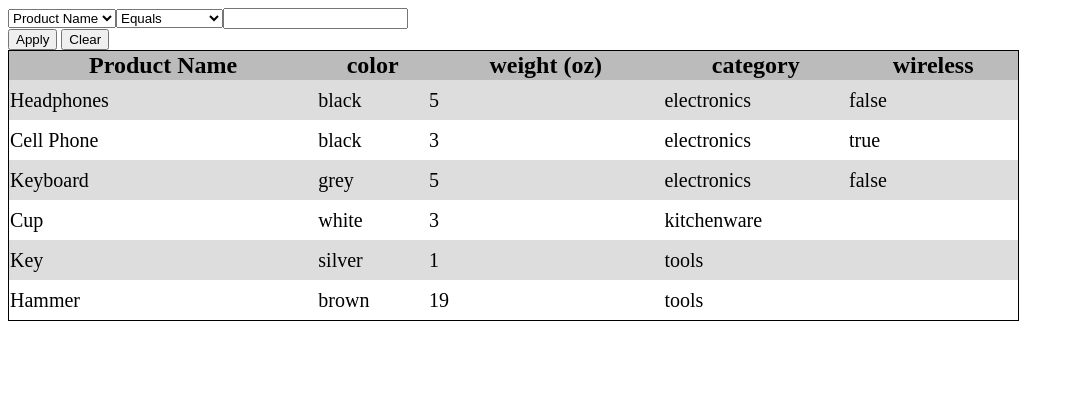
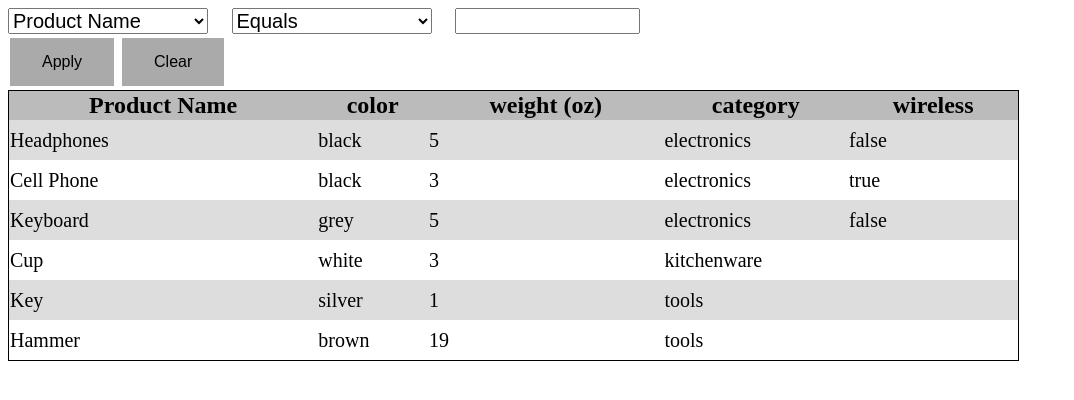
Before and after one commit to sbatson5/products-filtering, a plain HTML site: page index.html in a window 1280 px wide. Shown: the whole page, without its empty margins (0-1074 px from the left). Drawn offline with Linux system fonts and the light colour scheme.

Commit message:
more styles and comments

```diff
--- a/script.js
+++ b/script.js
@@ -6,8 +6,13 @@ const TYPE_OPERATORS = {
   enumerated: ['equals', 'any', 'none', 'in']
 };
 
+// this becomes the one stateful piece in this code (aside from the store)
+// this is only used because not all products have every field
+// but I wanted the table rows to span the full width
+// this could also be solved by _not_ using a table
 let numberOfColumns;
 
+// our initial setup, automatically invoked
 (function() {
   createTableHeader();
   populateTable();
@@ -32,12 +37,14 @@ let numberOfColumns;
   });
 })();
 
+// create the additional inputs based on the first selection
 function createSecondaryInputs(type, values) {
   createOperatorDropdown(type);
   createValueInput(type, values);
   observeOperator();
 }
 
+// Dynamically create the table headers based on the provided categories
 function createTableHeader() {
   let propertyNames = datastore.getProperties().map((property) => {
     return property.name;
@@ -106,7 +113,7 @@ function createPropertySelect() {
 }
 
 function filterProducts() {
-  clearTable();
+  clearTable(false);
   let properties = datastore.getProperties();
   let selectedIndex = getSelectedField();
 
@@ -122,19 +129,23 @@ function getSelectedField() {
   return document.querySelector('#property-name').value;
 }
 
-function clearTable() {
+// resets the table and clears the last input
+function clearTable(shouldClearInput = true) {
   let productRows = document.querySelectorAll('.product-item');
   productRows.forEach((row) => row.remove());
+  if (shouldClearInput) {
+    document.querySelector('#value-input').value = '';
+  }
 }
 
 function createOperatorDropdown(type) {
-  let existingOperator = document.querySelector('#operator-dropdown');
-  if (existingOperator) {
-    existingOperator.remove();
-  }
+  _deleteExistingElement('#operator-dropdown');
   let newOperatorSelect = document.createElement('select');
   newOperatorSelect.id = 'operator-dropdown';
+
   let operatorList = datastore.getOperators();
+
+  // we use the defined const above to figure out which operators we want
   TYPE_OPERATORS[type].forEach((operator) => {
     let { text } = operatorList.find((operatorItem) => operatorItem.id === operator);
     _createOption(newOperatorSelect, operator, text);
@@ -143,10 +154,7 @@ function createOperatorDropdown(type) {
 }
 
 function createValueInput(type, values) {
-  let existingValueInput = document.querySelector('#value-input');
-  if (existingValueInput) {
-    existingValueInput.remove();
-  }
+  _deleteExistingElement('#value-input');
   let newValueInput;
 
   if (type == 'enumerated' && values.length) {
@@ -161,6 +169,8 @@ function createValueInput(type, values) {
   document.querySelector('#filter-selection-wrapper').appendChild(newValueInput);
 }
 
+// we have to observe this input as it controls whether the final input
+// is a single or multi-select
 function observeOperator() {
   document.querySelector('#operator-dropdown').addEventListener('change', function(event) {
     let selectValue = document.querySelector('select#value-input');
@@ -175,6 +185,7 @@ function observeOperator() {
   });
 }
 
+// this logic was repeated throughout, so DRY'd up a bit here
 function _createOption(parentElement, value, name) {
   let optionElement = document.createElement('option');
   optionElement.value = value;
@@ -185,6 +196,9 @@ function _createOption(parentElement, value, name) {
 function _getValueSelections() {
   let valueInput = document.querySelector('#value-input');
   if (valueInput.multiple) {
+    // the `options` property returns HTMLOptionsCollection which is not
+    // a normal JS Array and therefore does not inheret the `map` method
+    // the final `filter` call simply strips away any `undefined` props
     return Array.from(valueInput.options)
       .map((option) => option.selected ? option.value : undefined)
       .filter((value) => value);
@@ -192,3 +206,10 @@ function _getValueSelections() {
     return valueInput.value;
   }
 }
+
+function _deleteExistingElement(selector) {
+  let existingElement = document.querySelector(selector);
+  if (existingElement) {
+    existingElement.remove();
+  }
+}
--- a/styles.css
+++ b/styles.css
@@ -18,3 +18,30 @@
 .product-item:nth-child(even) {
   background-color: #ddd;
 }
+
+#filter-selection-wrapper {
+  display: flex;
+  justify-content: space-between;
+  width: 50%;
+}
+
+select {
+  min-width: 200px;
+  font-size: 1.25rem;
+}
+
+#property-name, #operator-dropdown {
+  max-height: 40px
+}
+
+button {
+  background-color: #aaa;
+  border: none;
+  padding: 15px 32px;
+  text-align: center;
+  text-decoration: none;
+  display: inline-block;
+  font-size: 16px;
+  margin: 4px 2px;
+  cursor: pointer;
+}
```
Also changed, not shown: product-store.js (+10 -0 lines).
